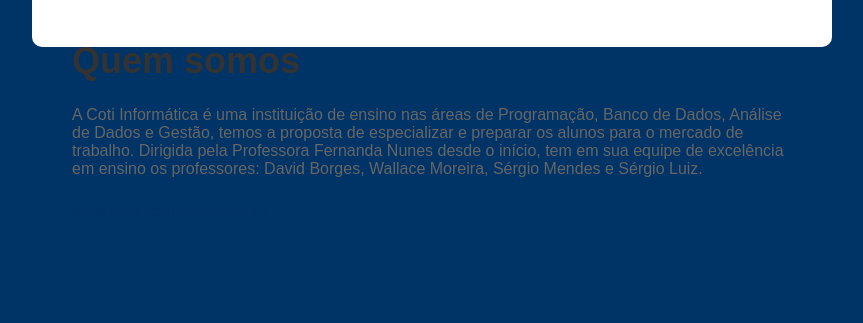
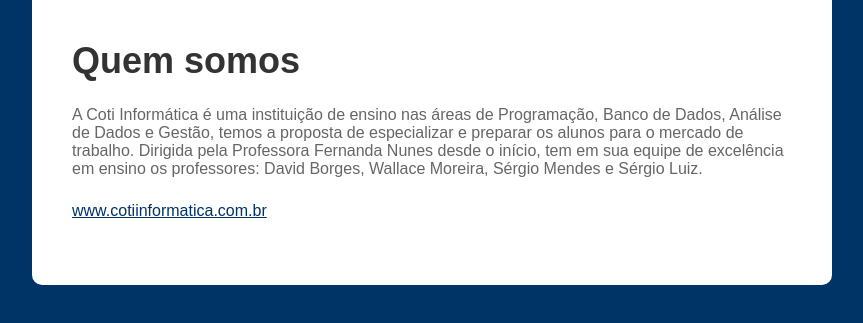
Before and after one commit to GiseleOliveiraCarmo/Cartao-Institucional_Coti-Informatica, a plain HTML site: page index.html in a window 1280 px wide. Shown: the part 453-776 px from the top of the page, without its empty margins (208-1071 px from the left). Drawn offline with Linux system fonts and the light colour scheme.

Commit message:
Versão2
Utilização da linguagem HTML e CSS

```diff
--- a/styles.css
+++ b/styles.css
@@ -26,13 +26,16 @@ a{
     color: #003366;
 }
 
+
 .informacoes-card{
     width: 720px;
-    height: 285px;
+    /* height: 285px;  */
+    height: 100%;
     background-color: white;
     padding: 50px 40px 65px 40px;
     border-radius: 10px;
     margin-left: auto;
     margin-right: auto;
     margin-top: 100px;
+
 }
```
Also changed, not shown: index.html (+4 -0 lines).
